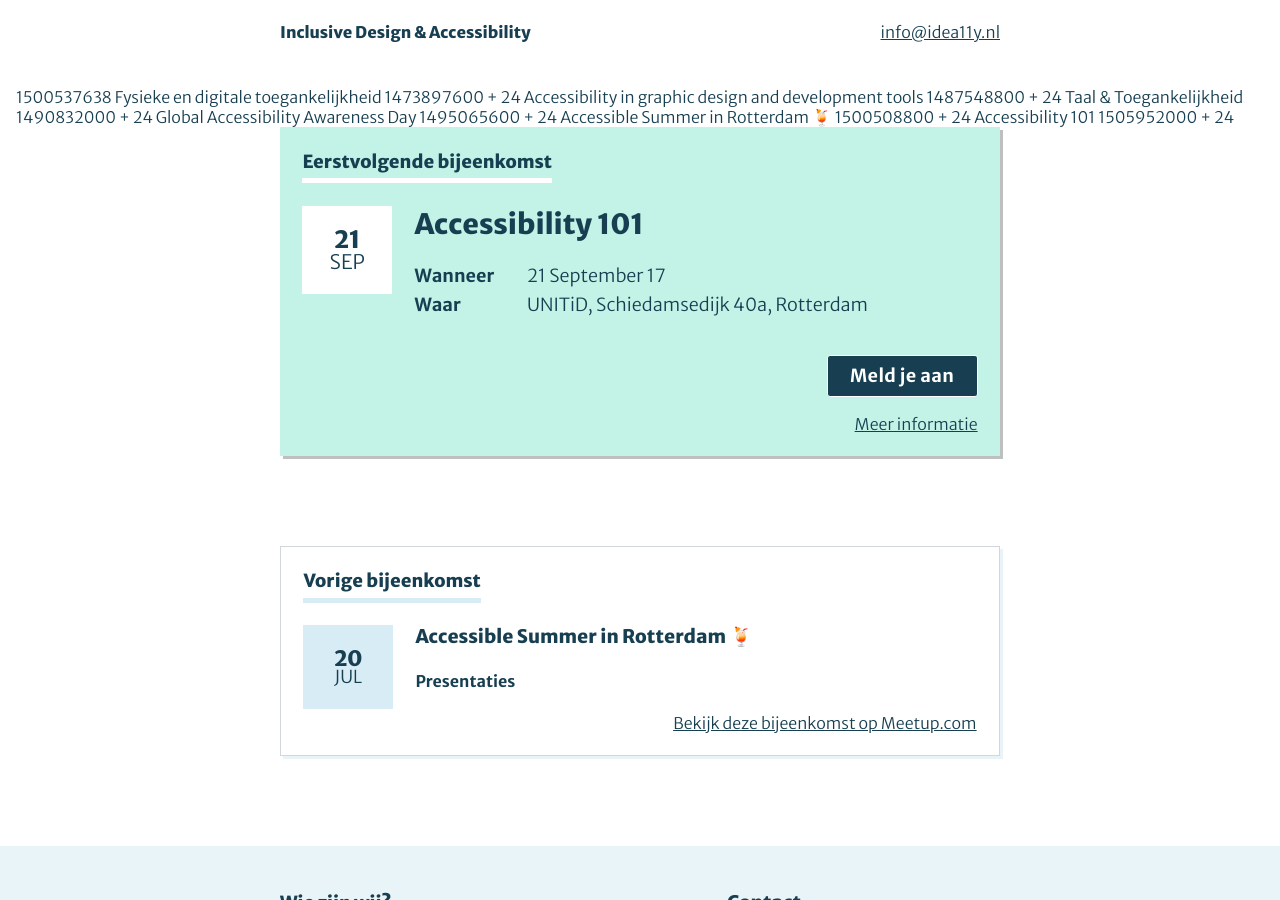
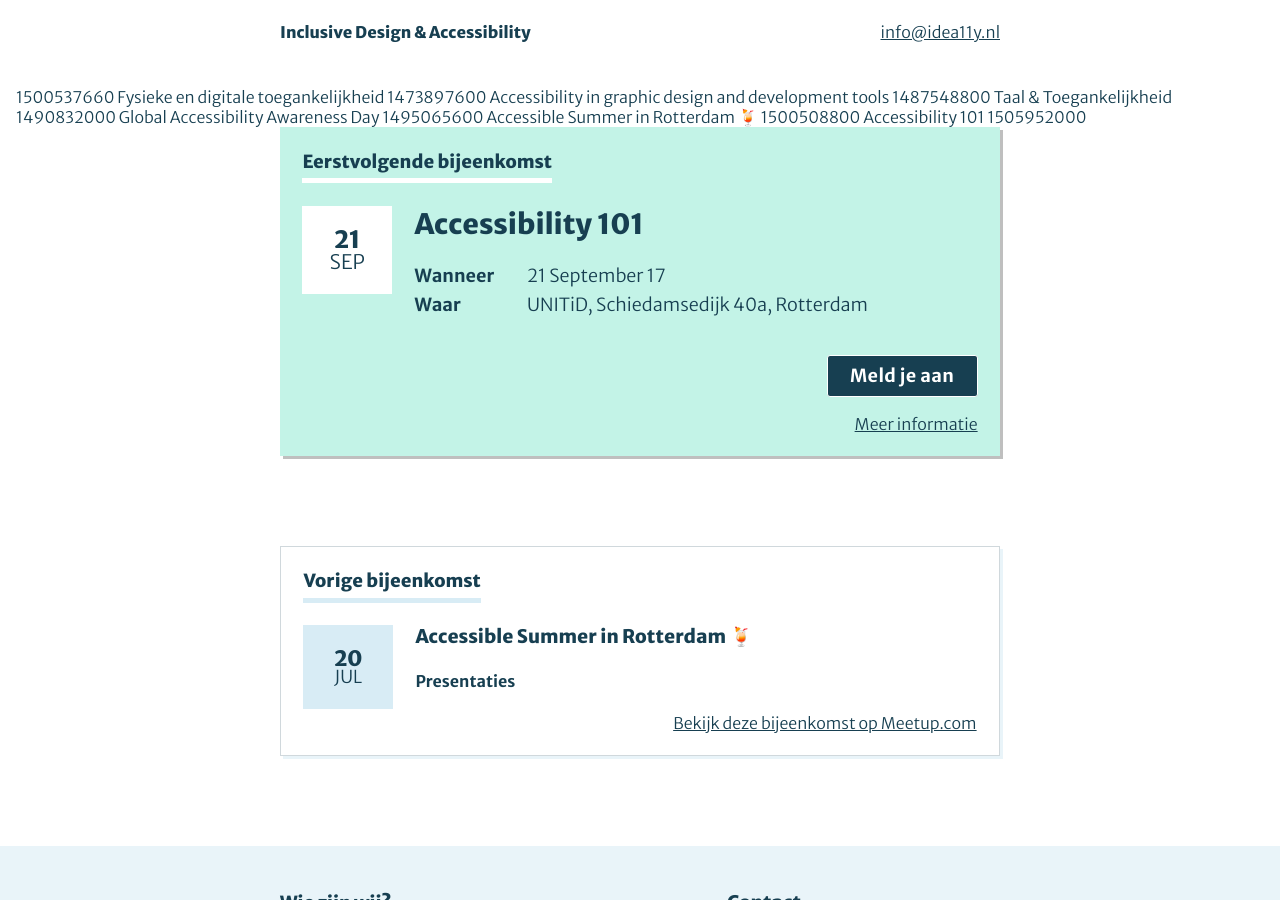
Before and after one commit to petervangrieken/ideal, a Jekyll site: the page built from index.html, in a window 1280 px wide and 900 px high. Built offline with Jekyll 4.4.1, drawn with Linux system fonts in a browser that asks for light colours.

Commit message:
Date test

```diff
--- a/_layouts/default.html
+++ b/_layouts/default.html
@@ -22,13 +22,13 @@
 
 <main id="main" role="main">
 
-{% capture today %}{{'now' | date: '%s' }}{% endcapture %}
-{{ assign today = today + (22 * 60 * 60) }}
+{% capture today %}{{'now' | date: '%s' | plus: '22 * 60 * 60' }}{% endcapture %}
+
 {{ today }}
 
 {% for post in site.posts reversed %}
 
-	{% capture blogDate %}{{post.date | date: '%s' }} + 24{% endcapture %}
+	{% capture blogDate %}{{post.date | date: '%s' }}{% endcapture %}
 
 {{ post.title }}
 {{ blogDate }}
```
